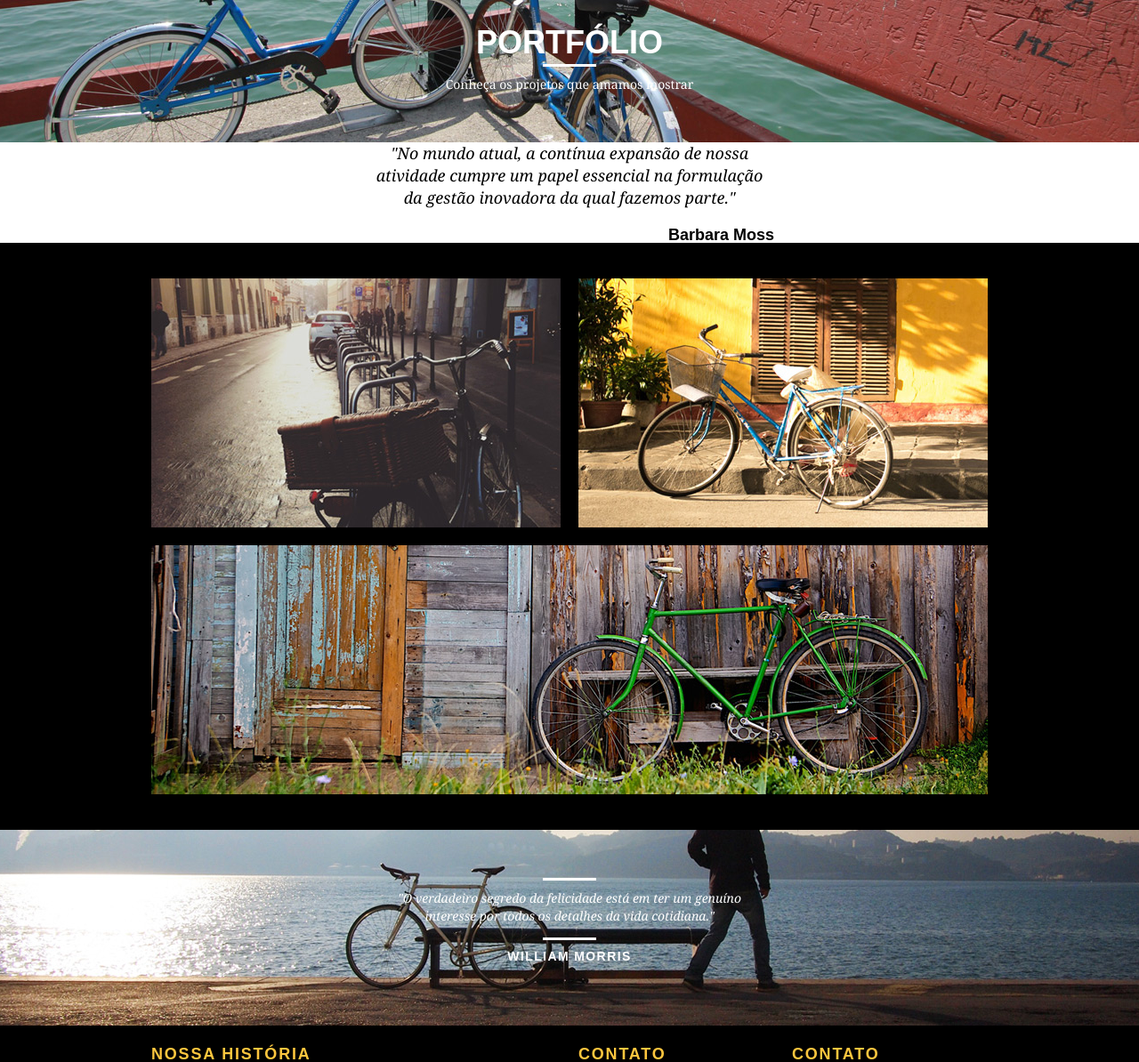
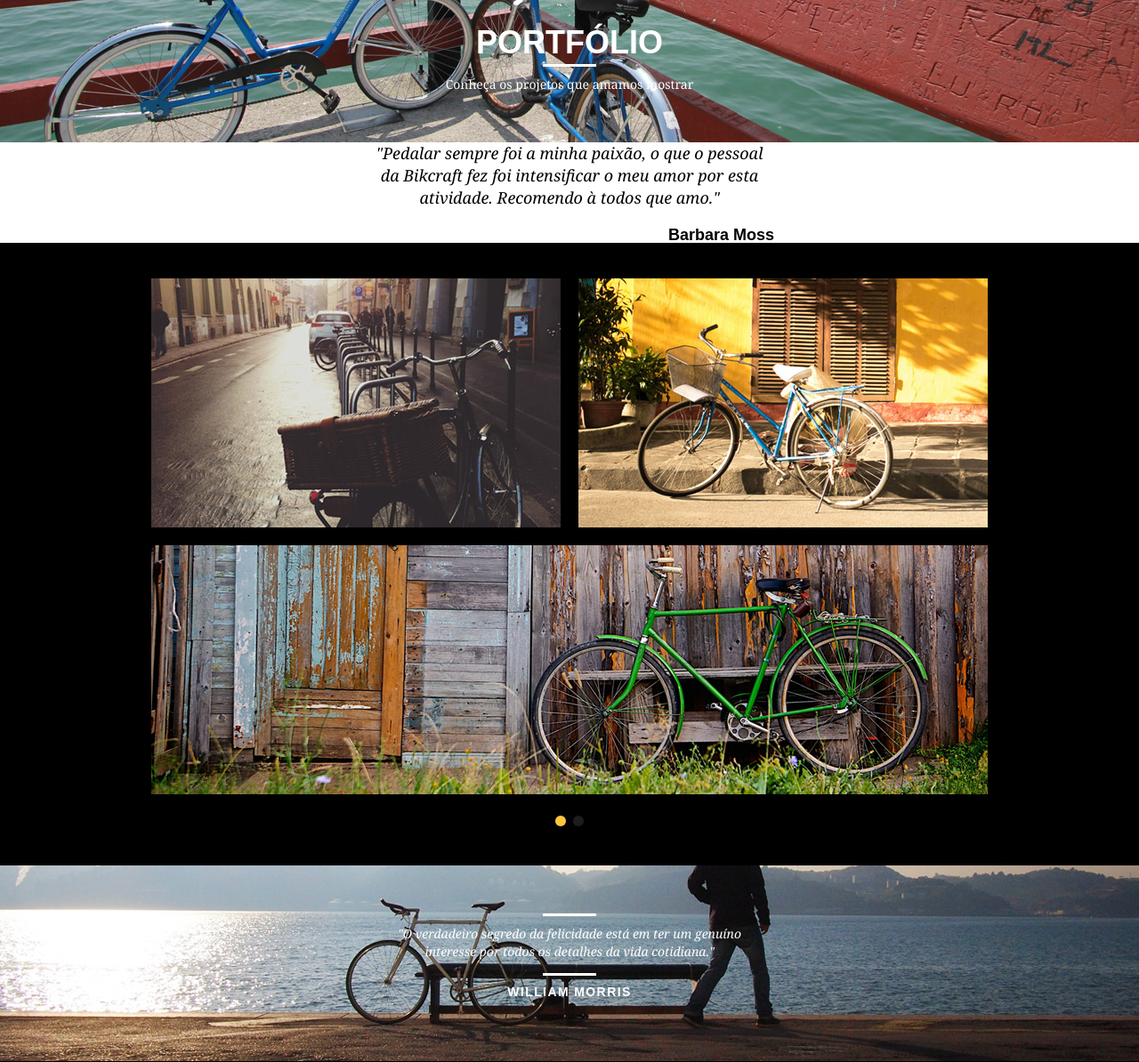
Before and after one commit to GioBP/webdesignaulas, a PHP site: page /portfolio.html in a window 1280 px wide. Shown: the part 92-1286 px from the top of the page at 89% size. Run offline with PHP 8.4, Linux system fonts and the light colour scheme.

Commit message:
Slide e Animações
Foi utilizado JavaScript para fazer todas as animações ao usuário carregar as páginas do site, bem como o slide na área de Portfólio.

```diff
--- a/css/style.css
+++ b/css/style.css
@@ -390,3 +390,58 @@ img {
 	background: #fec63e;
 	padding: 20px 0 40px 280px;
 }
+
+/*JAVASCRIPT*/
+
+.js [data-slide] {
+  position: relative;
+}
+
+.js [data-slide] > * {
+  position: absolute;
+  top: 0px;
+  opacity: 0;
+}
+
+.js [data-slide] > .active {
+  position: relative;
+  opacity: 1;
+  transition: opacity 500ms;
+}
+
+.js [data-slide-nav] {
+	display: block;
+	text-align: center;
+	margin-top: 20px;
+}
+
+.js [data-slide-nav] button {
+	display: inline-block;
+	width: 12px;
+	height: 12px;
+	margin: 4px;
+	border: none;
+	padding: 0px;
+	border-radius: 6px;
+	text-indent: -99px;
+	overflow: hidden;
+	background: #1d1d1d;
+}
+
+.js [data-slide-nav] button.active {
+	background: #fec63e;
+}
+
+.js [data-anime] {
+	opacity: 0;
+}
+
+.js .fadeInDown {
+	transform: translate3d(0, -20px, 0);
+}
+
+.js .anime {
+	opacity: 1;
+	transform: none;
+	transition: opacity 800ms, transform 800ms;
+}
--- /dev/null
+++ b/js/script.js
@@ -0,0 +1,18 @@
+if (window.SimpleSlide) {
+
+	new SimpleSlide({
+		slide: "quote", // nome do atributo data-slide="principal"
+		time: 5000 // tempo de transição dos slides
+	});
+
+	new SimpleSlide({
+		slide: "portfolio",
+		time: 5000,
+		nav: true
+	});
+
+}
+
+if (window.SimpleAnime) {
+	new SimpleAnime();
+}
--- /dev/null
+++ b/js/simple-anime.js
@@ -0,0 +1 @@
+window.SimpleAnime=class{constructor(){this.items=document.querySelectorAll("[data-anime]"),this.init()}animateItems(){this.items.forEach(t=>{const e=Number(t.getAttribute("data-anime"));isNaN(e)||setTimeout(()=>{t.classList.add("anime")},e)})}handleVisibility(){void 0!==document.visibilityState?"visible"===document.visibilityState&&this.animateItems():this.animateItems()}init(){this.handleVisibility=this.handleVisibility.bind(this),this.handleVisibility(),document.addEventListener("visibilitychange",this.handleVisibility)}}
--- a/portfolio.html
+++ b/portfolio.html
@@ -9,6 +9,7 @@
 		<link rel="stylesheet" type="text/css" href="css/style.css">
 		<link rel="stylesheet" type="text/css" href="css/portfolio.css">
 		<link rel="stylesheet" type="text/css" href="css/responsivo.css">
+		<script>document.documentElement.classList.add("js");</script>
 	</head>
 	<body>
 		<!--Comentarios -->
@@ -30,23 +31,36 @@
 
 		<section class="introducao-interna interna_portfolio">
 			<div class="container">
-				<h1>Portfólio</h1>
-				<p>Conheça os projetos que amamos mostrar</p>
+				<h1 data-anime="400" class="fadeInDown">Portfólio</h1>
+				<p data-anime="800" class="fadeInDown">Conheça os projetos que amamos mostrar</p>
 			</div>
 		</section>
 
-		<section class="container">
+		<section class="container fadeInDown" data-slide="quote" data-anime="1200">
 			<blockquote class="quote_clientes">
-				<p>"No mundo atual, a contínua expansão de nossa atividade cumpre um papel essencial na formulação da gestão inovadora da qual fazemos parte."</p>
+				<p>"Pedalar sempre foi a minha paixão, o que o pessoal da Bikcraft fez foi intensificar o meu amor por esta atividade. Recomendo à todos que amo."</p>
 				<cite>Barbara Moss</cite>
+			</blockquote>
+			<blockquote class="quote_clientes">
+				<p>"Nada melhor do que dar um rolê com a minha Bikcraft na orla. Essa é a minha companheira mais fiel, nunca me traiu e está sempre a minha disposição."</p>
+				<cite>Jhony Rato</cite>
+			</blockquote>
+			<blockquote class="quote_clientes">
+				<p>"Aqueles que ainda não possuem uma Bikcraft, não sabem o que estão perdendo. A precisão é absurda ea  velocidade transcendental. Nunca vi nada igual."</p>
+				<cite>Bernardo</cite>
 			</blockquote>
 		</section>
 
 		<section class="portfolio">
-			<div class="container">
+			<div class="container" data-slide="portfolio">
 				<ul class="portfolio_lista">
 					<li class="grid-8"><img src="img/portfolio/retro.jpg" alt="Bicicleta Retro"></li>
 					<li class="grid-8"><img src="img/portfolio/passeio.jpg" alt="Bicicleta Passeio"></li>
+					<li class="grid-16"><img src="img/portfolio/esporte.jpg" alt="Bicicleta Esporte"></li>
+				</ul>
+				<ul class="portfolio_lista">
+					<li class="grid-8"><img src="img/portfolio/passeio.jpg" alt="Bicicleta Passeio"></li>
+					<li class="grid-8"><img src="img/portfolio/retro.jpg" alt="Bicicleta Retro"></li>
 					<li class="grid-16"><img src="img/portfolio/esporte.jpg" alt="Bicicleta Esporte"></li>
 				</ul>
 
@@ -97,5 +111,11 @@
 			</div>
 		</footer>
 
+
+		<script src="./js/simple-slide.js"></script>
+		<script src="./js/simple-anime.js"></script>
+		<script src="./js/script.js"></script>
+
+
 	</body>
 </html>
```
Also changed, not shown: contato.html (+9 -3 lines), index.html (+11 -4 lines), js/simple-slide.js (added, +1 -0 lines), produtos.html (+9 -3 lines), sobre.html (+9 -3 lines).
